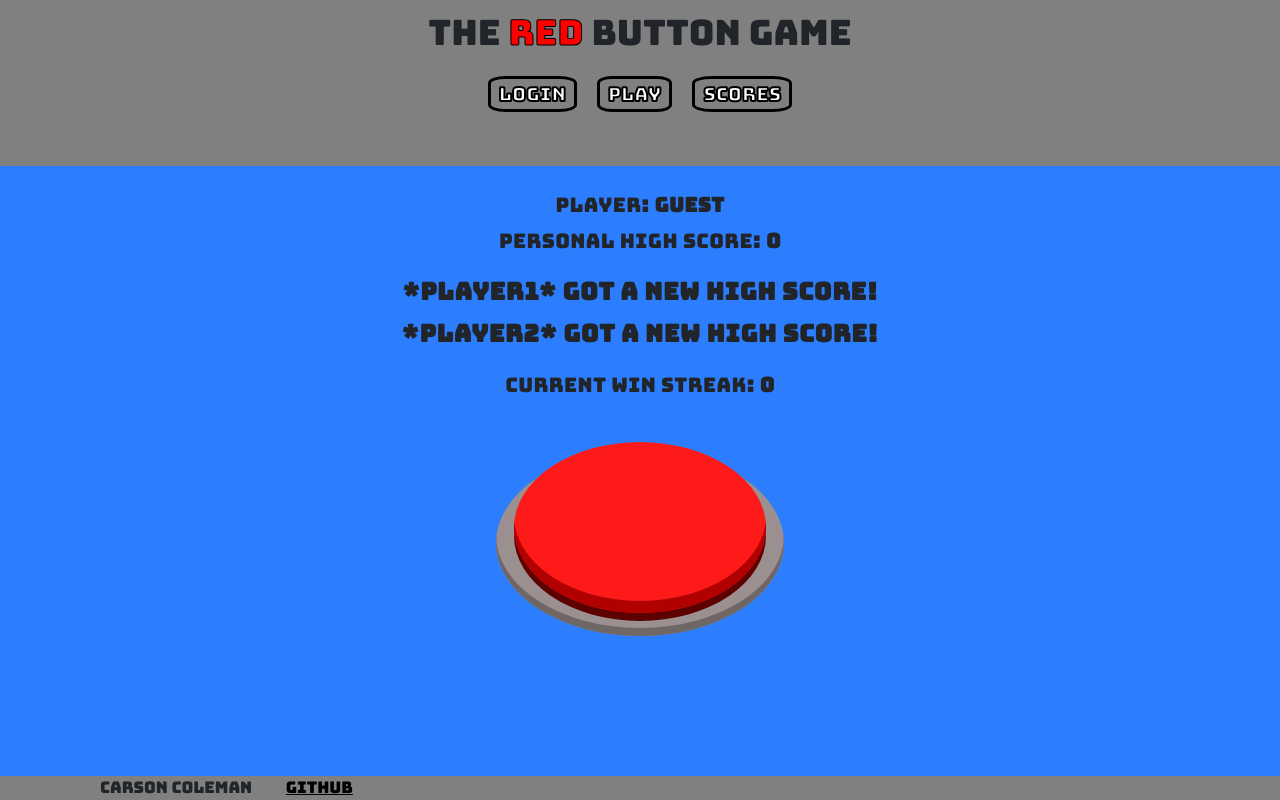
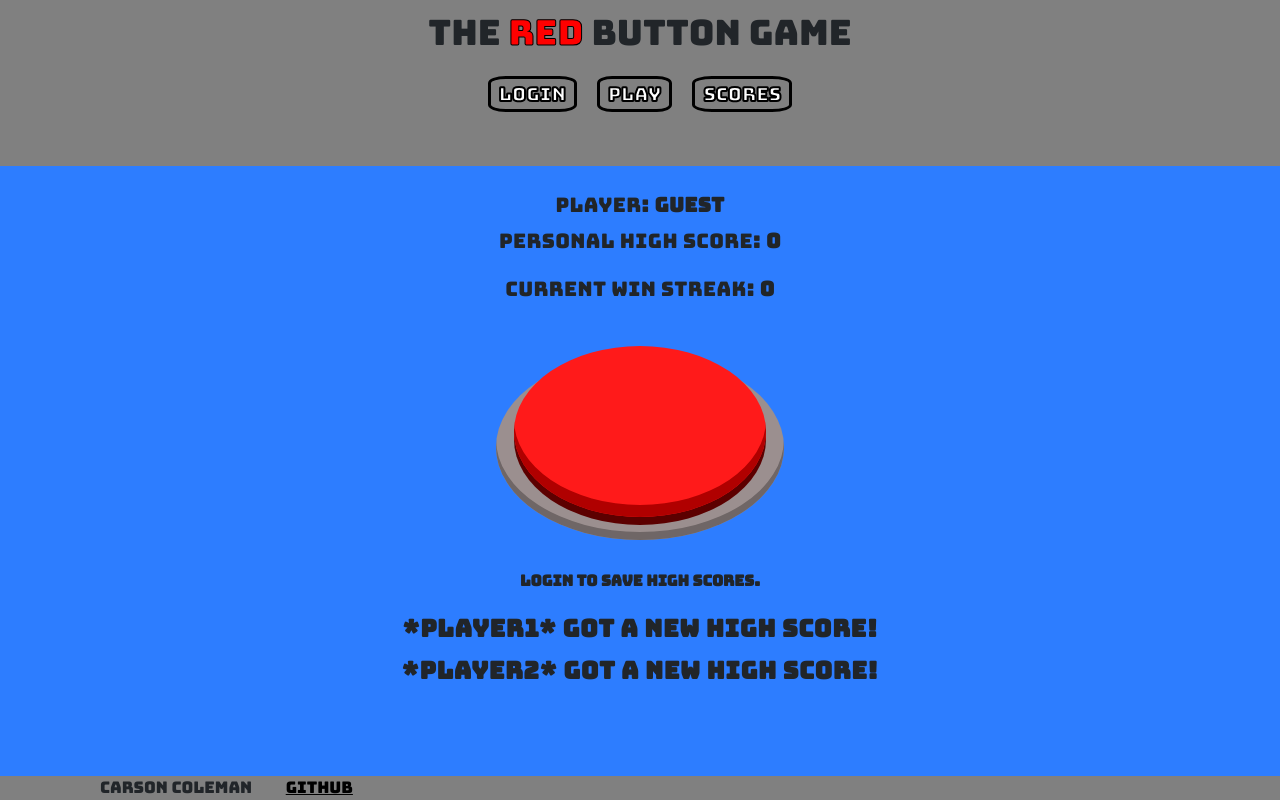
Before and after one commit to carsoncoleman-51/CS260-project, a React (Vite) app: page /play in a window 1280 px wide. Built offline with nearby package versions, Linux system fonts and the light colour scheme.

Commit message:
created button logic for main gamepaly

```diff
--- a/src/login/login.jsx
+++ b/src/login/login.jsx
@@ -5,6 +5,7 @@ import './login.css';
 export function Login() {
   const navigate = useNavigate();
   const [authMessage, setAuthMessage] = React.useState('');
+  const [isLoggedIn, setIsLoggedIn] = React.useState(Boolean(localStorage.getItem('userName')));
 
   const loadUsers = () => {
     const usersText = localStorage.getItem('users');
@@ -44,6 +45,7 @@ export function Login() {
     localStorage.setItem('userName', username);
     localStorage.setItem('authMode', 'login');
     setAuthMessage('');
+    setIsLoggedIn(true);
     navigate('/play');
   };
 
@@ -58,7 +60,7 @@ export function Login() {
     }
     const users = loadUsers();
     if (users[username]) {
-      setAuthMessage('Username already exists, please press login button instead.');
+      setAuthMessage('Username already exists.');
       return;
     }
     users[username] = password;
@@ -66,12 +68,20 @@ export function Login() {
     localStorage.setItem('userName', username);
     localStorage.setItem('authMode', 'create');
     setAuthMessage('');
+    setIsLoggedIn(true);
     navigate('/play');
   };
 
   const handleEnterSubmit = (event) => {
     event.preventDefault();
     setAuthMessage('If you just pressed enter I am sorry but you need to click the button yourself sorry');
+  };
+
+  const handleLogout = () => {
+    localStorage.removeItem('userName');
+    localStorage.removeItem('authMode');
+    setIsLoggedIn(false);
+    setAuthMessage('Logged out.');
   };
 
   return (
@@ -113,6 +123,11 @@ export function Login() {
           >
             CREATE ACCOUNT
           </button>
+          {isLoggedIn ? (
+            <button type="button" className="btn btn-secondary login-button" onClick={handleLogout}>
+              LOGOUT
+            </button>
+          ) : null}
         </div>
         {authMessage ? <div className="login-message">{authMessage}</div> : null}
       </form>
--- a/src/play/play.jsx
+++ b/src/play/play.jsx
@@ -4,29 +4,44 @@ import './play.css';
 export function Play() {
   const userName = localStorage.getItem('userName') ?? '';
   const isLoggedIn = Boolean(userName);
-  const [saveStatus, setSaveStatus] = React.useState('');
 
-  const handleSaveScore = () => {
-    if (!isLoggedIn) {
-      setSaveStatus('Log in to save your score.');
-      return;
+  const [score, setScore] = React.useState(0);
+  const [authMessage, setAuthMessage] = React.useState('');
+
+  const checkForPersonalHighScore = (currentScore) => {
+    const personalBest = JSON.parse(localStorage.getItem('score') || '0');
+    if (currentScore > personalBest) {
+      localStorage.setItem('score', currentScore);
+      setAuthMessage(`New personal high score: ${currentScore}!`);
     }
+  };
 
-    const scoresText = localStorage.getItem('score');
-    const scores = scoresText ? JSON.parse(scoresText) : [];
-    const newScore = {
-      name: userName,
-      score: 0,
-      date: new Date().toLocaleDateString(),
-    };
-
-    scores.unshift(newScore);
-    localStorage.setItem('score', JSON.stringify(scores));
-    setSaveStatus('Saved to leaderboard.');
+  const buttonPush = () => {
+    if (Math.random() < 0.5) {
+      setScore((prevScore) => prevScore + 1);
+    } else {
+      checkForPersonalHighScore(score);
+      setScore(0);
+    }
   };
 
   return (
     <main className="play-view container-fluid text-center">
+      <PlayerPanel
+        userName={userName}
+        isLoggedIn={isLoggedIn}
+        score={score}
+        authMessage={authMessage}
+        onButtonPush={buttonPush}
+      />
+      <HighScoreNotifications />
+    </main>
+  );
+}
+
+function PlayerPanel({ userName, isLoggedIn, score, authMessage, onButtonPush }) {
+  return (
+    <>
       <div className="player-meta">
         <div>
           Player: <span className="player-name">{isLoggedIn ? userName : 'Guest'}</span>
@@ -36,20 +51,28 @@ export function Play() {
         </div>
       </div>
 
-      <div className="notifications">
-        <div>*player1* got a new high score!</div>
-        <div>*player2* got a new high score!</div>
-      </div>
-
       <div className="scores-display">
-        Current Win Streak: <span className="win-streak">0</span>
+        Current Win Streak: <span className="win-streak">{score}</span>
       </div>
 
       <div className="red-button" aria-label="Red button">
-        <span className="red-button-top" onClick={handleSaveScore}></span>
+        <span className="red-button-top" onClick={onButtonPush}></span>
       </div>
 
-      {saveStatus ? <div className="save-status">{saveStatus}</div> : null}
-    </main>
+      {authMessage ? <div className="login-message">{authMessage}</div> : null}
+      {!isLoggedIn ? (
+        <div className="login-message">Login to save high scores.</div>
+      ) : null}
+
+    </>
   );
 }
+
+function HighScoreNotifications() {
+  return (
+    <div className="notifications">
+      <div>*player1* got a new high score!</div>
+      <div>*player2* got a new high score!</div>
+    </div>
+  );
+}
--- a/src/scores/scores.jsx
+++ b/src/scores/scores.jsx
@@ -37,7 +37,7 @@ export function Scores() {
 
   const scoreRows = [];
   if (scores.length) {
-    for (const [i, score] of scores.entries()) {
+    for (const [i, score] of scores.slice(0, 10).entries()) {
       scoreRows.push(
         <tr key={i}>
           <td>{i}</td>
```
